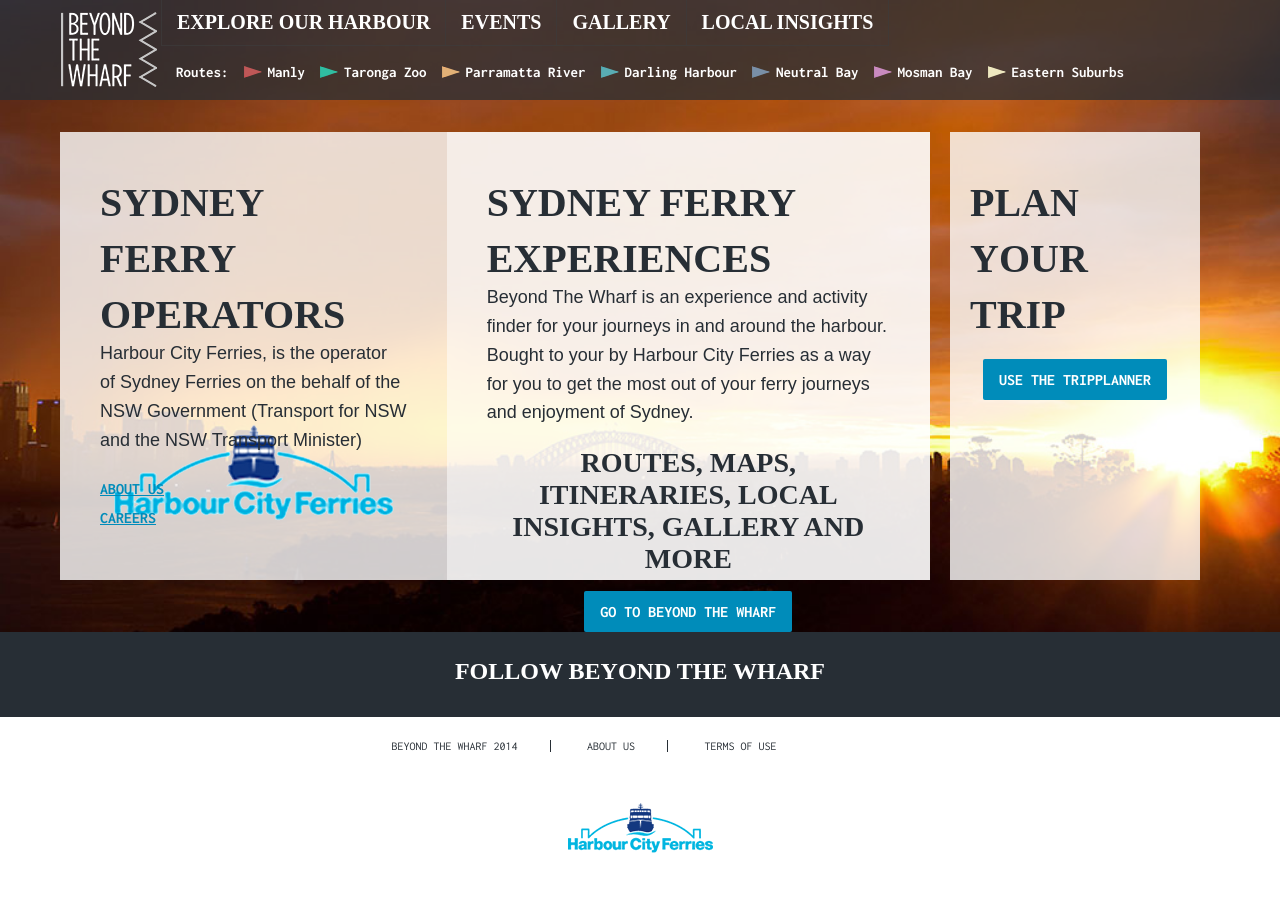
After one commit to elsplatto/hcf-btw, a PHP site: page /landing.php in a window 1280 px wide. The commit adds this page. Run offline with PHP 8.4, Linux system fonts and the light colour scheme; a stand-in replaces the project's code that opens the database connection; some libraries are stand-ins or nearby versions; some web fonts are replaced.

Commit message:
Added landing page. Particularly for large numbers of redirects landing from www.harbourcityferries.com.au

```diff
--- a/css/sass/style.sass
+++ b/css/sass/style.sass
@@ -433,6 +433,12 @@ p
     margin-left: 2rem !important
 
 /*Start - color classes*/
+.white80
+  background-color: rgba(255, 255, 255, 0.8)
+.white90
+  background-color: rgba(255, 255, 255, 0.9)
+
+
 .standardDarkGrey
   background-color: $std-dark-grey-background
 .ultraDarkGrey
@@ -1105,6 +1111,37 @@ ul.arrowed
 
 /*End - Feature Area*/
 
+.landingTileHolder
+  padding: 8.25rem 0 2rem 0
+  position: relative
+  width: 100%
+  height: auto
+  background-image: url('img/bridgeSunset.jpg')
+  background-size: cover
+  background-repeat: no-repeat
+  h2
+    font-size: 2.5rem
+  h3
+    font-size: 1.75rem
+    line-height: 2rem
+  .experiences, .operators, .planner
+    height: 28rem
+  p
+    a
+      font-family: $inconsolata
+      text-transform: uppercase
+      font-weight: 700
+      font-size: 1rem
+      text-decoration: underline
+    .button
+      text-decoration: none !important
+  .hcf
+    background-image: url('img/LargeHCFLogo.png')
+    background-repeat: no-repeat
+    background-position: center 18rem
+
+
+
 .route-anchors
   a
     color: $std-dark-grey
@@ -2209,6 +2246,15 @@ footer
 
 
 
+.paddingLeftRight10
+  padding-left: 0.625rem !important
+  padding-right: 0.625rem !important
+
+
+.paddingLeftRight20
+  padding-left: 1.25rem !important
+  padding-right: 1.25rem !important
+
 
 
 
--- a/css/style.css
+++ b/css/style.css
@@ -372,6 +372,12 @@ p {
   margin-left: 2rem !important; }
 
 /*Start - color classes */
+.white80 {
+  background-color: rgba(255, 255, 255, 0.8); }
+
+.white90 {
+  background-color: rgba(255, 255, 255, 0.9); }
+
 .standardDarkGrey {
   background-color: #272e35; }
 
@@ -989,6 +995,34 @@ ul.arrowed {
             text-decoration: none; }
 
 /*End - Feature Area */
+.landingTileHolder {
+  padding: 8.25rem 0 2rem 0;
+  position: relative;
+  width: 100%;
+  height: auto;
+  background-image: url("img/bridgeSunset.jpg");
+  background-size: cover;
+  background-repeat: no-repeat; }
+  .landingTileHolder h2 {
+    font-size: 2.5rem; }
+  .landingTileHolder h3 {
+    font-size: 1.75rem;
+    line-height: 2rem; }
+  .landingTileHolder .experiences, .landingTileHolder .operators, .landingTileHolder .planner {
+    height: 28rem; }
+  .landingTileHolder p a {
+    font-family: "Inconsolata", sans-serif !important;
+    text-transform: uppercase;
+    font-weight: 700;
+    font-size: 1rem;
+    text-decoration: underline; }
+  .landingTileHolder p .button {
+    text-decoration: none !important; }
+  .landingTileHolder .hcf {
+    background-image: url("img/LargeHCFLogo.png");
+    background-repeat: no-repeat;
+    background-position: center 18rem; }
+
 .route-anchors a {
   color: #272e35;
   text-decoration: underline;
@@ -2013,6 +2047,14 @@ footer .standard {
   padding-top: 5rem !important;
   padding-bottom: 5rem !important; }
 
+.paddingLeftRight10 {
+  padding-left: 0.625rem !important;
+  padding-right: 0.625rem !important; }
+
+.paddingLeftRight20 {
+  padding-left: 1.25rem !important;
+  padding-right: 1.25rem !important; }
+
 @media only screen and (min-width: 40.063em) and (max-width: 64em), (max-width: 74.938em) {
   html, body {
     font-size: 81.3% !important; }
--- /dev/null
+++ b/landing.php
@@ -0,0 +1,99 @@
+<?php
+$pageHeading = "Landing Page";
+$pageMetaTitle = "Beyond the Wharf - Sydney Harbour, Sydney Activities, Sydney Ferries";
+$pageSection = "landing";
+$pageMetaDesc = "Looking for great things to do in Sydney? Beyond the Wharf provides local and international insights to Sydney Harbour. ";
+$pageMetaKeywords = "Sydney, harbour, experience, activities, events, share, contribute, locals, international, travel";
+
+
+/*global includes in head.php*/
+include 'includes/head.php';
+
+if ($deviceType != 'phone')
+{
+    $tripplannerOrientation = 'landscape';
+}
+else
+{
+    $tripplannerOrientation = 'portrait';
+}
+
+?>
+
+
+<body>
+<?php
+include 'includes/nav.php';
+?>
+<section class="landingTileHolder">
+
+    <div class="row">
+        <div class="large-12 columns">
+
+            <div class="large-4 medium-6 small-12 white80 left columns marginBottom20 operators hcf">
+                <div class="large-12 paddingLeftRight20 paddingTopBottom40">
+                    <h2 class="block text-left">Sydney Ferry Operators</h2>
+                    <p>
+                        Harbour City Ferries, is the operator of Sydney Ferries on the behalf of the NSW Government (Transport for NSW and the NSW Transport Minister)
+                    </p>
+                    <p>
+                        <a href="<?=$baseURL?>/page/about-us">About Us</a><br />
+                        <a href="http://harbourcityferries.com.au/careers" target="_blank" rel="nofollow">Careers</a>
+                    </p>
+                </div>
+            </div>
+
+            <div class="large-5 medium-6 small-12 white90 left columns marginBottom20 experiences">
+                <div class="large-12 paddingLeftRight20 paddingTopBottom40">
+                    <h2 class="block text-left">Sydney Ferry Experiences</h2>
+                    <p>
+                        Beyond The Wharf is an experience and activity finder for your journeys in and around the harbour. Bought to your by Harbour City Ferries as a way for you to get the most out of your ferry journeys and enjoyment of Sydney.
+                    </p>
+                    <h3 class="block text-center">ROUTES, MAPS, ITINERARIES, LOCAL INSIGHTS,  GALLERY AND MORE</h3>
+                    <p class="text-center paddingTopBottom20">
+                        <a href="<?=$baseURL?>" class="button">GO TO BEYOND THE WHARF</a>
+                    </p>
+                </div>
+            </div>
+
+            <div class="large-3 small-12 columns right marginBottom20">
+                <div class="large-12 white80 columns paddingTopBottom40 planner">
+                    <h2 class="block text-left">Plan your trip</h2>
+                    <p class="text-center paddingTopBottom20">
+                        <a href="<?=$baseURL?>/overlays/trip-planner-<?=$tripplannerOrientation?>.php" class="reveal-init button">USE THE TRIPPLANNER</a>
+                    </p>
+                </div>
+            </div>
+
+        </div>
+    </div>
+</section>
+
+
+
+<?php
+include 'includes/footer.php';
+?>
+
+
+<?php
+$pageId = 0;
+include 'includes/global-js.php';
+
+?>
+
+<script src="js/foundation/foundation.orbit.js"></script>
+
+<script>
+    $(function() {
+
+
+
+    });
+</script>
+
+<?php
+include 'includes/analytics.php';
+?>
+</body>
+</html>
```
Also changed, not shown: overlays/trip-planner-landscape.php (added, +12 -0 lines), overlays/trip-planner-portrait.php (added, +10 -0 lines), css/img/LargeHCFLogo.png (added), css/img/bridgeSunset.jpg (added).
